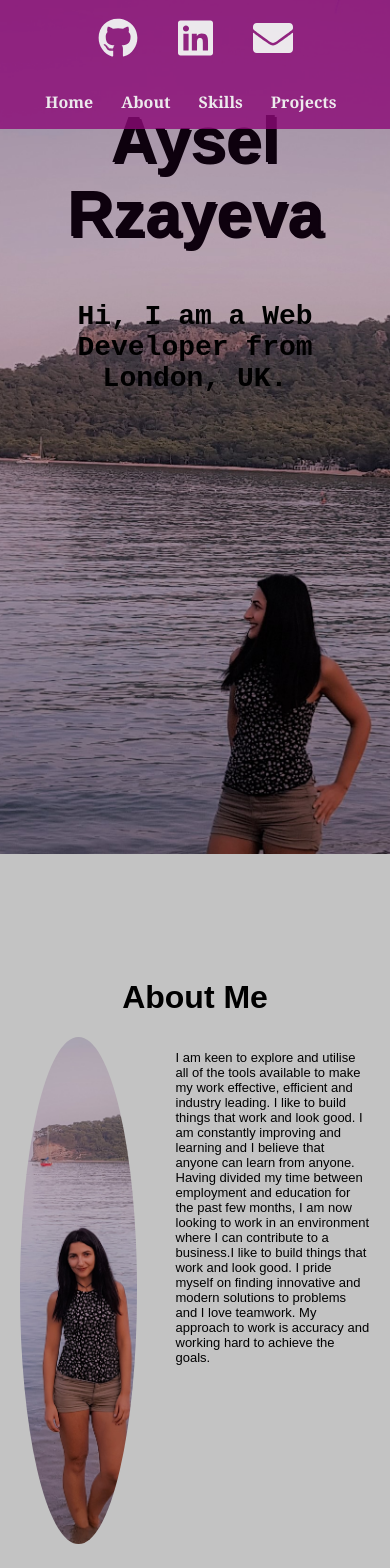
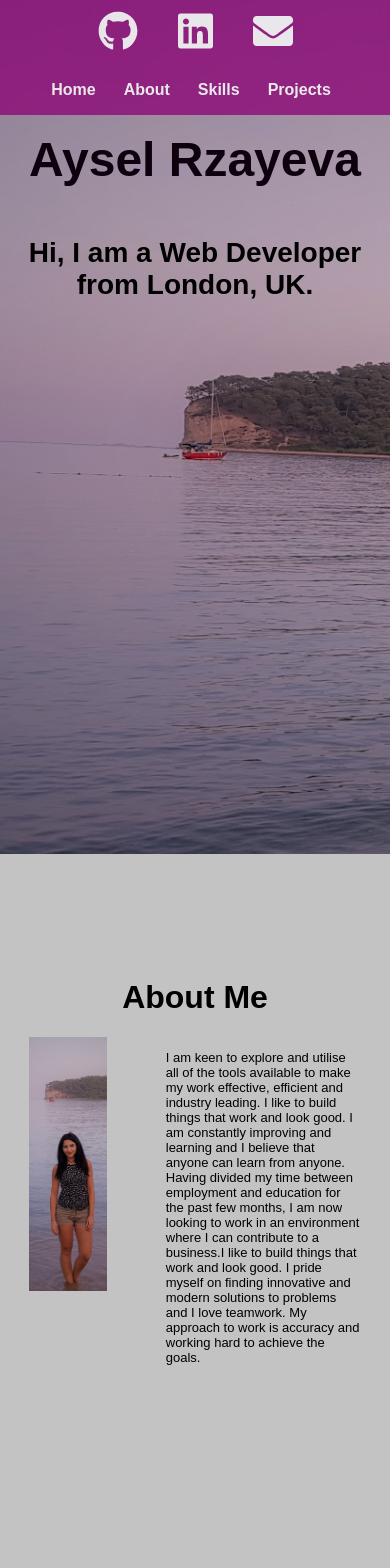
Before and after one commit to Ayselin/a.portfolio, a React (Create React App) app: page / in a window 390 px wide. Shown: the top 1568 px of the page. Built offline with nearby package versions, Linux system fonts and the light colour scheme.

Commit message:
correction was made for the image2

```diff
--- a/src/About/About.css
+++ b/src/About/About.css
@@ -4,7 +4,6 @@
     padding-top: 25px;
     background-color: #c3c3c3
 }
-
 .about-title {
     text-align: center;
     margin-top: 100px;
@@ -31,4 +30,12 @@ width: 50%;
 .about-paragrath {
 font-size: 13px;
 }
+
+@media only screen and (max-width: 800px){
+.about-img2 {
+    width: 20%;
+    height: 30%;
+    border-radius: 0%
 }
+}
+}
--- a/src/Header/Header.css
+++ b/src/Header/Header.css
@@ -18,7 +18,6 @@ header {
     font-size: 4rem;
     color: rgb(14, 1, 14);
     padding-top: 50px;
-    text-shadow: 2px 2px;
     text-align: center;
 }
   .header-p {
@@ -28,5 +27,15 @@ header {
     color: #000000;
     font-weight: 700;
     font-size: 1.75rem;
-    font-family: 'Courier New', Courier, monospace;
+    font-family: sans-serif;
   }
+
+  @media only screen and (max-width: 800px) {
+    .headerImg {
+      background-position: 20%;
+    }
+    .header-title {
+      font-size: 3rem;
+      padding-top: 90px;
+    }
+  }
--- a/src/Navigation/Navigation.css
+++ b/src/Navigation/Navigation.css
@@ -2,18 +2,13 @@ nav {
     display: flex;
     background-color: rgb(141, 9, 119);
     align-items: center;
-    font-family: Cambria, Cochin, Georgia, Times, 'Times New Roman', serif;
+    font-family: sans-serif;
     top: 0;
     position: fixed;
     opacity: 0.8;
     width:100%;
     justify-content: space-between;
 }
-
-ul a:hover {
-    background: #ddd;
-    color: black;
-  }
 
 nav ul {
     list-style: none;
```
Also changed, not shown: src/img/moon.jpg (added).
